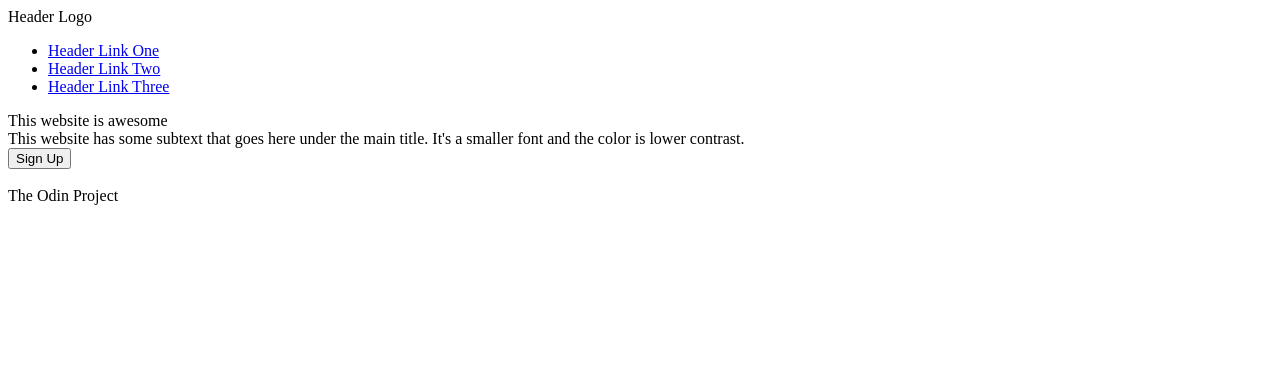
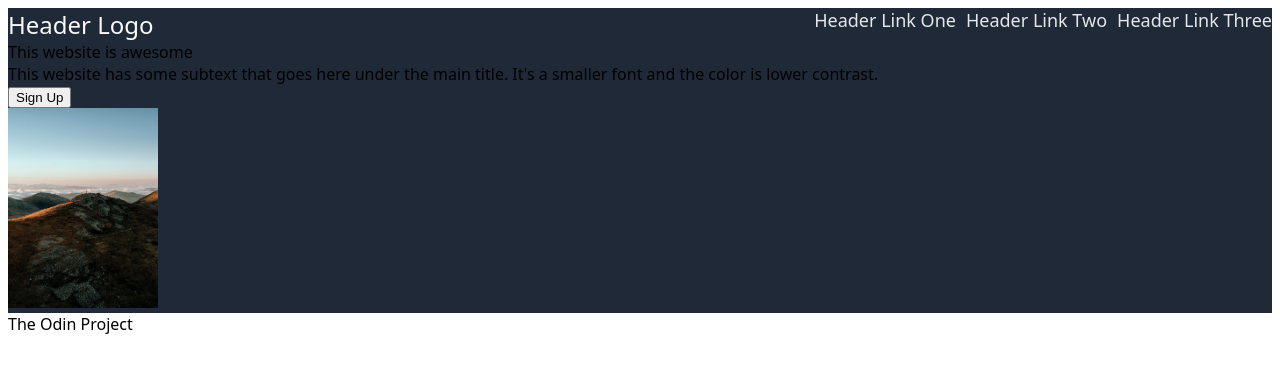
Before and after one commit to rileydonat/landing-page, a plain HTML site: page index.html in a window 1280 px wide. Drawn offline with Linux system fonts and the light colour scheme.

Commit message:
Add styling to header
Adjust font style, size, color, and background color for header and top
of page. Added an image to title section. Sized image.

```diff
--- a/index.html
+++ b/index.html
@@ -8,14 +8,17 @@
     </head>
 
     <body>
+
         <div class="header">
-            <div>Header Logo</div>
-
-            <ul>
+            <div class="logo">Header Logo</div>
+            <div class="right">
+                <ul>
                 <li><a href="#">Header Link One</a></li>
                 <li><a href="#">Header Link Two</a></li>
                 <li><a href="#">Header Link Three</a></li>
-            </ul>
+                </ul>
+            </div>
+
         </div>
 
         <div class="top">
@@ -26,7 +29,7 @@
                 </div>
                 <button class="signone">Sign Up</button>
             </div>
-            <img>
+            <img src="./top.jpg" alt="mountains">
         </div>
 
         <div class="info">
--- a/style.css
+++ b/style.css
@@ -0,0 +1,45 @@
+body {
+    display: flex;
+    flex-direction: column;
+    font-family: system-ui, -apple-system, BlinkMacSystemFont, 'Segoe UI', Roboto, Oxygen, Ubuntu, Cantarell, 'Open Sans', 'Helvetica Neue', sans-serif;
+}
+
+.wrapper{
+    flex: 1;
+}
+
+img {
+    width: 150px;
+}
+
+ul {
+    display: flex;
+    list-style-type: none;
+    margin: 0;
+    padding: 0;
+    gap: 10px;
+}
+
+a {
+    text-decoration: none;
+    font-size: 18px;
+    color: #E5E7EB;
+}
+
+.header {
+    display: flex;
+    justify-content: space-between;
+}
+
+.logo {
+    font-size: 24px;
+    color: #F9FAF8;
+}
+
+.header, .top {
+    background-color: #1F2937;
+}
+
+.footer{
+    display: flex;
+}
```
Also changed, not shown: top.jpg (added).
